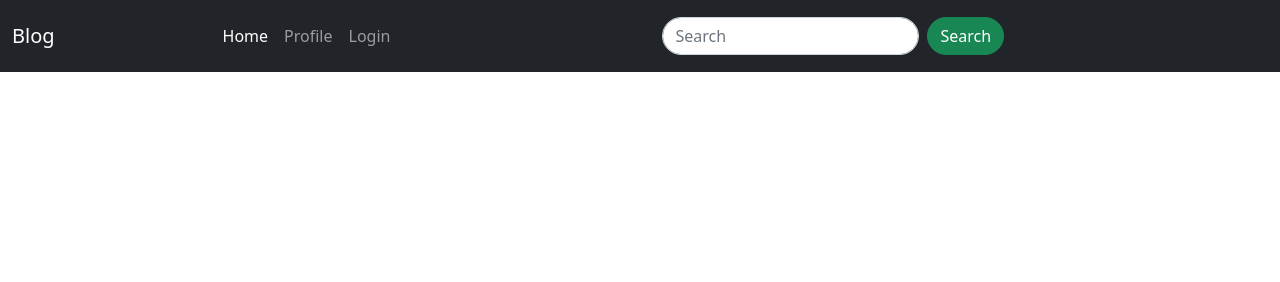
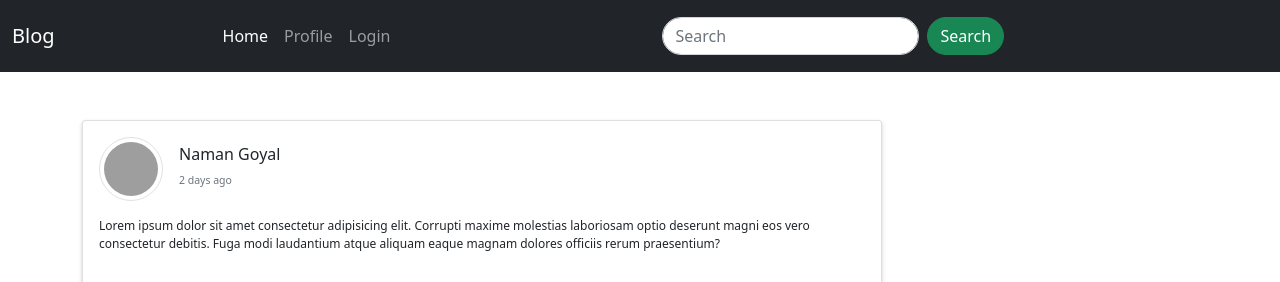
Before and after one commit to Naman82/Blog, a Django app: page / in a window 1280 px wide. Shown: the top 282 px of the page. Run offline with Django 4.2, Linux system fonts and the light colour scheme; grey boxes are pictures that could not be loaded.

Commit message:
Home template design completed

```diff
--- a/project/project/settings.py
+++ b/project/project/settings.py
@@ -120,6 +120,7 @@ USE_TZ = True
 # https://docs.djangoproject.com/en/4.0/howto/static-files/
 
 STATIC_URL = 'static/'
+STATICFILES_DIRS=[os.path.join(BASE_DIR,'static'),]
 
 # Default primary key field type
 # https://docs.djangoproject.com/en/4.0/ref/settings/#default-auto-field
--- /dev/null
+++ b/project/static/home.css
@@ -0,0 +1,30 @@
+.card{
+    width:50rem;
+    box-shadow: rgba(0, 0, 0, 0.18) 0px 2px 4px;
+}
+img{
+    height:24rem;
+}
+.img-thumbnail{
+    border-radius: 50%;
+    width: 4rem;
+    height: 4rem;
+}
+.headbar{
+    display: flex;
+    margin-bottom: 1rem;
+}
+.profile{
+    margin-left: 1rem;
+}
+p{
+    font-size: 12px;
+}
+.profile-name{
+    margin: 0;
+    margin-top: 0.5rem;
+}
+.time{
+    margin-bottom: 0;
+    margin-top: 0.4rem;
+}
--- a/project/templates/home.html
+++ b/project/templates/home.html
@@ -6,6 +6,8 @@ Home
 
 {% block head %}
 <!-- write your code here -->
+{% load static %}
+<link rel="stylesheet" href="{% static 'home.css' %}">
 
 {% endblock %}
 
@@ -16,6 +18,26 @@ active
 
 {% block body %}
 
+<div class="container mt-5">
+    <div class="card">
+        <div class="card-body">
+            <div class="headbar">
+
+                <img src="https://encrypted-tbn0.gstatic.com/images?q=tbn:ANd9GcTVLqfekg_kitC_QJ5kgBUTh2tt5EIcxEnQDQ&usqp=CAU" class="img-thumbnail" alt="...">
+                <div class="profile">
+                    <h6 class="profile-name">Naman Goyal</h6>
+                    <!-- <p class="time">2d ago</p> -->
+                    <p class="card-text time"><small class="text-muted"> 2 days ago</small></p>
+                </div>
+            </div>
+          <p class="card-text mb-3">Lorem ipsum dolor sit amet consectetur adipisicing elit. Corrupti maxime molestias laboriosam optio deserunt magni eos vero consectetur debitis. Fuga modi laudantium atque aliquam eaque magnam dolores officiis rerum praesentium?</p>
+          <!-- <p class="card-text"><small class="text-muted">Last updated 3 mins ago</small></p> -->
+        </div>
+        <img src="https://encrypted-tbn0.gstatic.com/images?q=tbn:ANd9GcTPhZpix6A5mOmlZ60y-NXw5bVMzPR_xYD17Q&usqp=CAU" class="card-img-bottom " alt="...">
+        <!-- <img src="..." class="" alt="..."> -->
+      </div>
+</div>
+
 <!-- <h1>Hello World</h1> -->
 
 {% endblock %}
```
